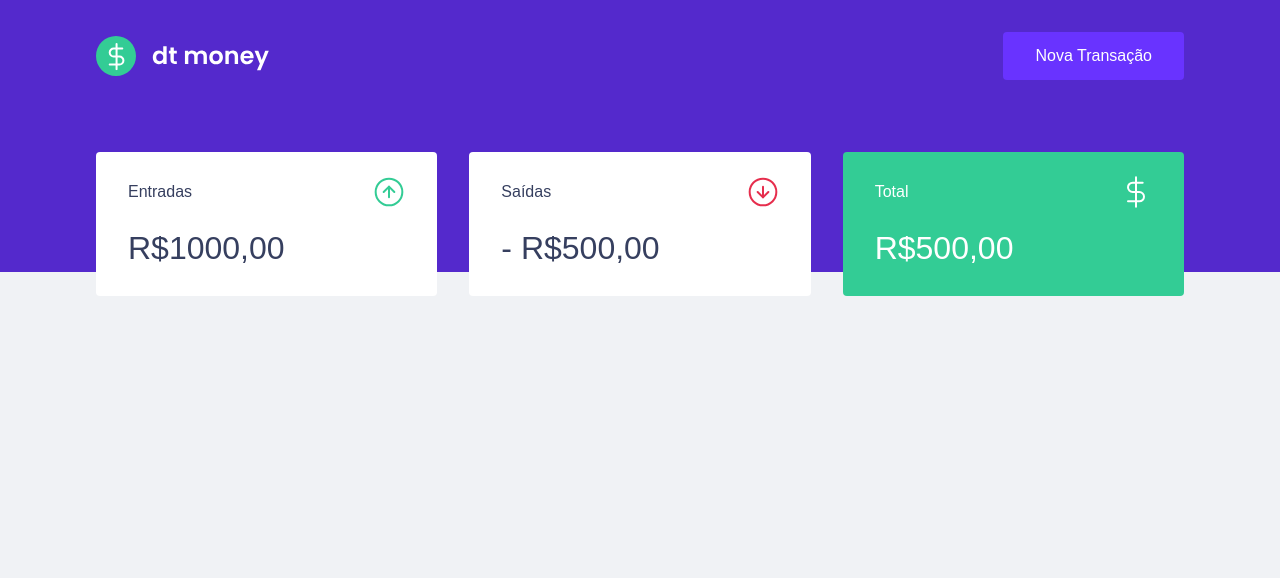
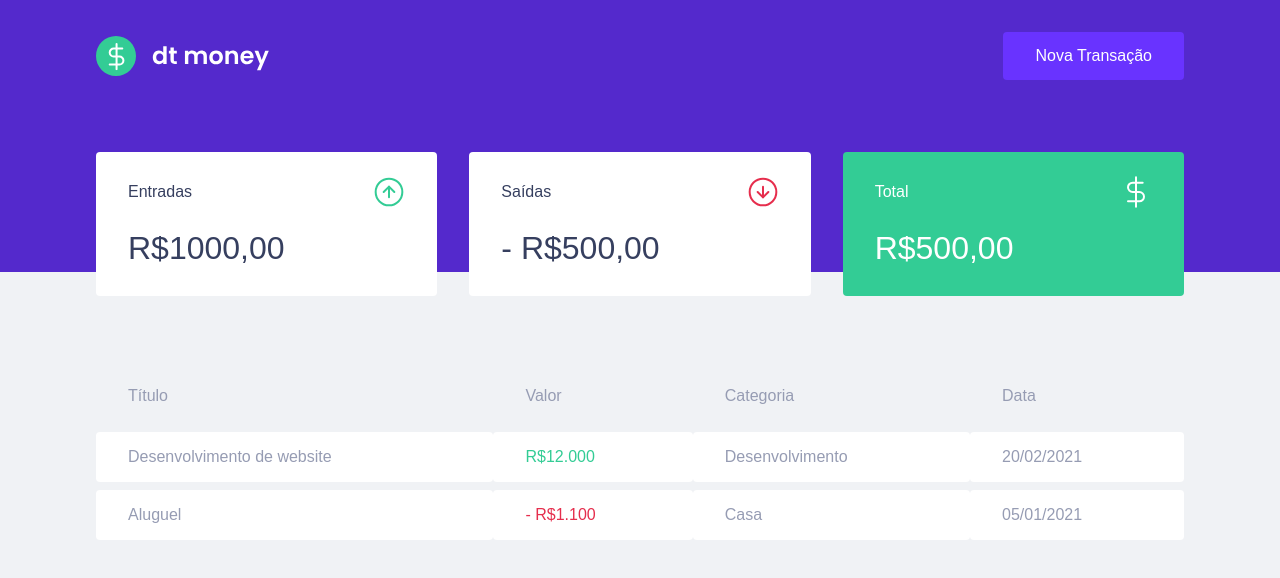
Before and after one commit to vandercbl/ignite-reactjs-02-dtmoney, a React (Create React App) app: page / in a window 1280 px wide. Shown: the top 578 px of the page. Built offline with nearby package versions, Linux system fonts and the light colour scheme.

Commit message:
Criando componente de tabela contendo entradas e saídas

```diff
--- a/src/components/Dashboard/index.tsx
+++ b/src/components/Dashboard/index.tsx
@@ -1,10 +1,12 @@
 import { Summary } from "../Summary";
+import { TransactionsTable } from "../TransactionsTable";
 import { Container } from "./styles";
 
 export function Dashboard(){
 	return (
 		<Container>
 			<Summary />
+			<TransactionsTable />
 		</Container>
 	)
 }
--- /dev/null
+++ b/src/components/TransactionsTable/index.tsx
@@ -0,0 +1,32 @@
+import { Container } from "./styles";
+
+export function TransactionsTable() {
+	return (
+		<Container>
+			<table>
+				<thead>
+					<tr>
+						<th>Título</th>
+						<th>Valor</th>
+						<th>Categoria</th>
+						<th>Data</th>
+					</tr>
+				</thead>
+				<tbody>
+					<tr>
+						<td>Desenvolvimento de website</td>
+						<td className="deposit">R$12.000</td>
+						<td>Desenvolvimento</td>
+						<td>20/02/2021</td>
+					</tr>
+					<tr>
+						<td>Aluguel</td>
+						<td className="withdraw">- R$1.100</td>
+						<td>Casa</td>
+						<td>05/01/2021</td>
+					</tr>
+				</tbody>
+			</table>
+		</Container>
+	)
+}
--- /dev/null
+++ b/src/components/TransactionsTable/styles.ts
@@ -0,0 +1,38 @@
+import styled from "styled-components";
+
+export const Container = styled.div`
+	margin-top: 4rem;
+
+	table {
+		width: 100%;
+		border-spacing: 0 0.5rem;
+
+		th {
+			color: var(--text-body);
+			font-weight: 400;
+			padding: 1rem 2rem;
+			text-align: left;
+			line-height: 1.5rem;
+		}
+
+		td {
+			padding: 1rem 2rem;
+			border: 0;
+			background: var(--shape);
+			color: var(--text-body);
+			border-radius: 0.25rem;
+
+			&::first-child {
+				color: var(--text-title);
+			}
+
+			&.deposit {
+				color: var(--green);
+			}
+
+			&.withdraw {
+				color: var(--red);
+			}
+		}
+	}
+`
```
